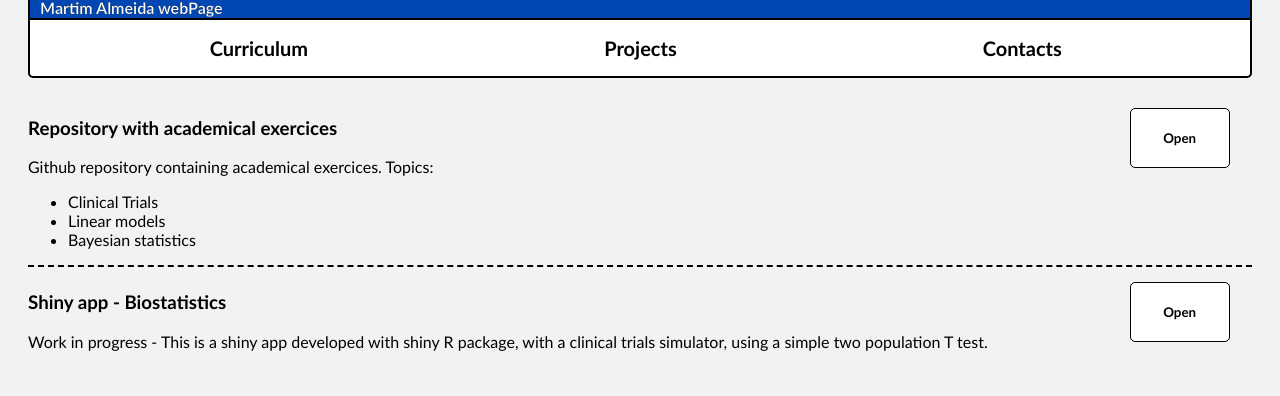
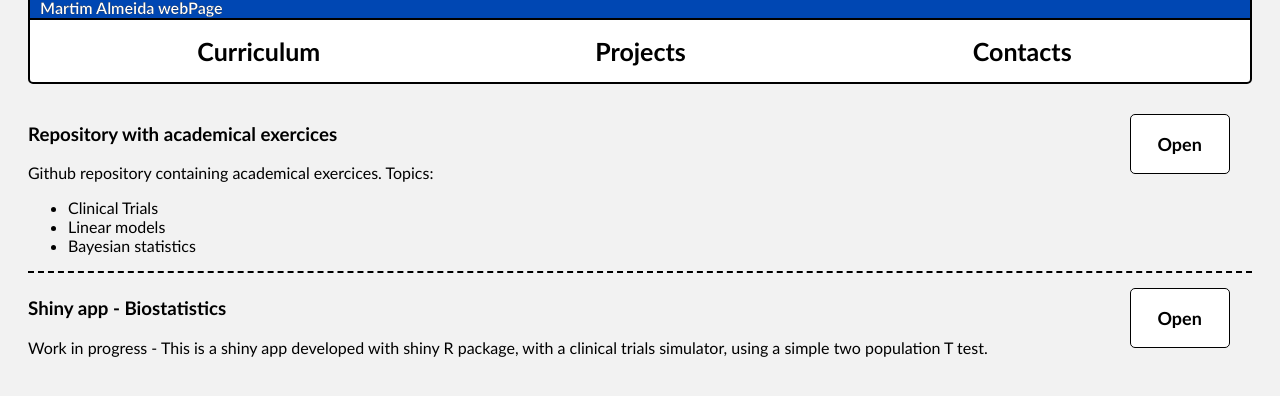
Before and after one commit to martim98/martim98.github.io, a plain HTML site: page projects.html in a window 1280 px wide. Drawn offline with Linux system fonts and the light colour scheme.

Commit message:
Last commit of the day, styling issues

```diff
--- a/style/style_contacts.css
+++ b/style/style_contacts.css
@@ -54,7 +54,7 @@ body {
 }
 
 .navbar a{
-  font-size: 20px;
+  font-size: 25px;
   color: black;
   font-weight: 900;
   text-decoration: none;
--- a/style/style_index.css
+++ b/style/style_index.css
@@ -54,7 +54,7 @@ body {
 }
 
 .navbar a{
-  font-size: 20px;
+  font-size: 25px;
   color: black;
   font-weight: 900;
   text-decoration: none;
--- a/style/style_projects.css
+++ b/style/style_projects.css
@@ -54,7 +54,7 @@ body {
 }
 
 .navbar a{
-  font-size: 20px;
+  font-size: 25px;
   color: black;
   font-weight: 900;
   text-decoration: none;
@@ -90,6 +90,7 @@ a:hover {
   font-weight: 900;
   border: 1px solid black;
   border-radius: 5px;
+  font-size: 18px;
 }
 
 .btn:hover {
```
